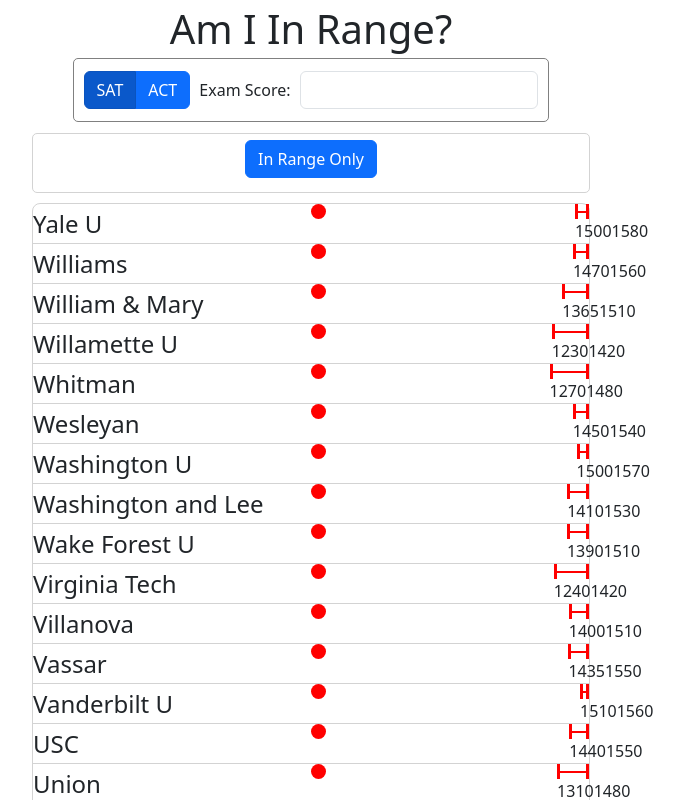
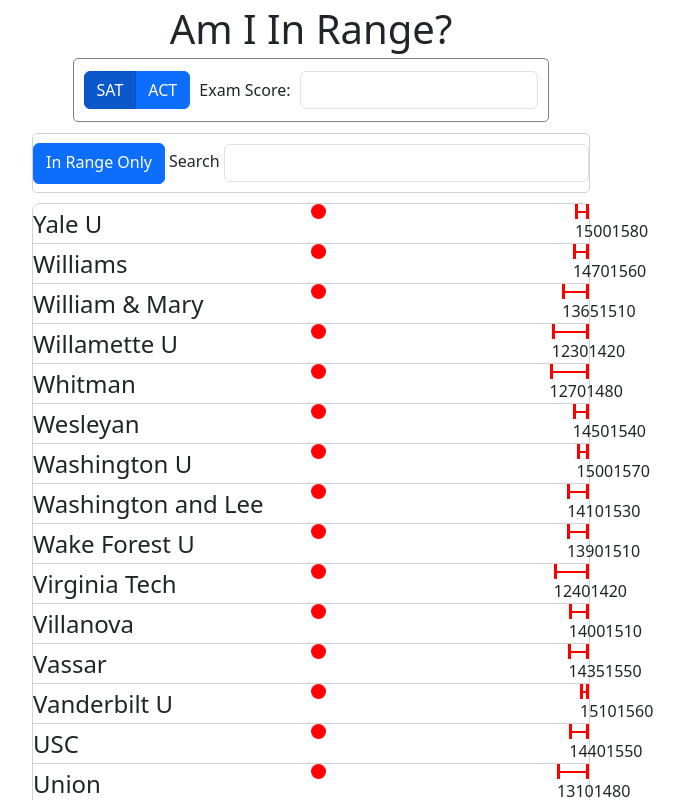
Before and after one commit to corbin-fa/cc-toolkit, a React (Create React App) app in the folder cc-toolkit/: page /#/am-i-in-range in a window 1280 px wide. Shown: the top 800 px of the page, without its empty margins (329-1013 px from the left). Built offline with nearby package versions, Linux system fonts and the light colour scheme.

Commit message:
Search Implemented (poorly)

```diff
--- a/cc-toolkit/package.json
+++ b/cc-toolkit/package.json
@@ -9,7 +9,8 @@
     "react-bootstrap": "^2.10.10",
     "react-dom": "^19.1.0",
     "react-router-dom": "^7.6.0",
-    "react-scripts": "5.0.1"
+    "react-scripts": "5.0.1",
+    "string-similarity": "^4.0.4"
   },
   "scripts": {
     "start": "react-scripts start",
--- a/cc-toolkit/src/Pages/AmIInRange/AmIInRange.css
+++ b/cc-toolkit/src/Pages/AmIInRange/AmIInRange.css
@@ -197,6 +197,17 @@
     justify-content: center;
 }
 
+.filters_search_label {
+    margin: 4px;
+}
+
+.filters_in_range_checkbox {
+    top: 50%;
+    height: 70%;
+    width: auto;
+    white-space: nowrap;
+}
+
 /* Chrome, Safari, Edge, Opera */
 input::-webkit-outer-spin-button,
 input::-webkit-inner-spin-button {
--- a/cc-toolkit/src/Pages/AmIInRange/AmIInRangeComponents/SchoolDisplayView.jsx
+++ b/cc-toolkit/src/Pages/AmIInRange/AmIInRangeComponents/SchoolDisplayView.jsx
@@ -14,12 +14,13 @@
     return (
         <div className="school_display_view">
             <SchoolFilterMenu
+                searchTextValue={searchText}
                 searchTextSetter={setSearchText}
                 filterByInRangeSetter={setFilterByInRange}
                 filterByInRangeValue={filterByInRange}
             />
             <SchoolList
-                schoolList={generateSchoolList(examType, examScore, filterByInRange)}
+                schoolList={generateSchoolList(examType, examScore, filterByInRange, searchText)}
                 examType={examType}
                 examScore={examScore}
             />
--- a/cc-toolkit/src/Pages/AmIInRange/AmIInRangeComponents/SchoolFilterMenu.jsx
+++ b/cc-toolkit/src/Pages/AmIInRange/AmIInRangeComponents/SchoolFilterMenu.jsx
@@ -4,18 +4,20 @@
 import { useEffect } from "react";
 
 import ToggleButton from 'react-bootstrap/ToggleButton';
+import Form from 'react-bootstrap/Form';
 
-function SchoolFilterMenu({searchTextSetter, filterByInRangeSetter, filterByInRangeValue}) {
+function SchoolFilterMenu({searchTextValue, searchTextSetter, filterByInRangeSetter, filterByInRangeValue}) {
 
 
     useEffect(() => {
         console.log(filterByInRangeValue);
+        console.log(searchTextValue);
     });
 
     return (
         <div className="filters_container">
         <ToggleButton
-        className="mb-2"
+            className="filters_in_range_checkbox"
             id="toggle-check"
             type="checkbox"
             checked={filterByInRangeValue}
@@ -26,6 +28,13 @@
         >
         In Range Only
         </ToggleButton>
+
+        <Form.Label className="filters_search_label" htmlFor="inputPassword5">Search</Form.Label>
+            <Form.Control
+                type="text"
+                value={searchTextValue}
+                onChange={(e) => searchTextSetter(e.target.value)}
+            />
         </div>
     );
 }
--- a/cc-toolkit/src/Pages/AmIInRange/script/createSchoolList.js
+++ b/cc-toolkit/src/Pages/AmIInRange/script/createSchoolList.js
@@ -1,12 +1,19 @@
 import "./allColleges-250513.json";
 import allColleges from "./allColleges-250513.json";
 
-function generateSchoolList(examType, examScore, inRangeOnly) {
+import stringSimilarity from "string-similarity";
+
+function generateSchoolList(examType, examScore, inRangeOnly, searchText) {
     let colleges = Object.values(allColleges);
 
     let newList = [];
     for (let i = 0; i < colleges.length; i++) {
         let c = colleges[i];
+
+        if (searchText != "" && !(stringSimilarity.compareTwoStrings(c.name.toLowerCase(), searchText.toLowerCase()) > 0.5)) {
+            continue;
+        }
+
         if (typeof c[examType].min != "number") {
             continue;
         }
```
Also changed, not shown: 2 other files (tests, documents, lock files or other folders). Lines whose indentation alone changed are shown as unchanged.
